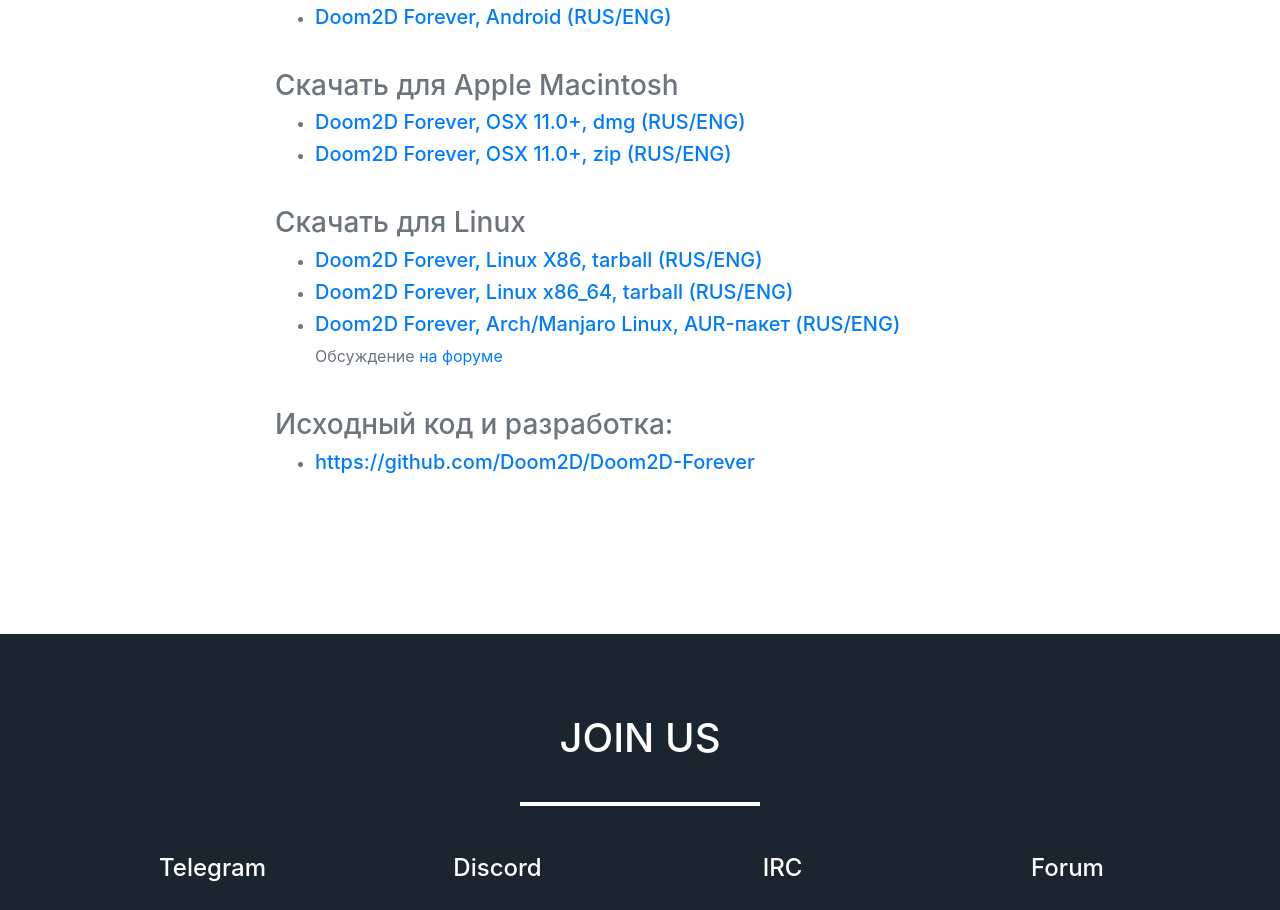
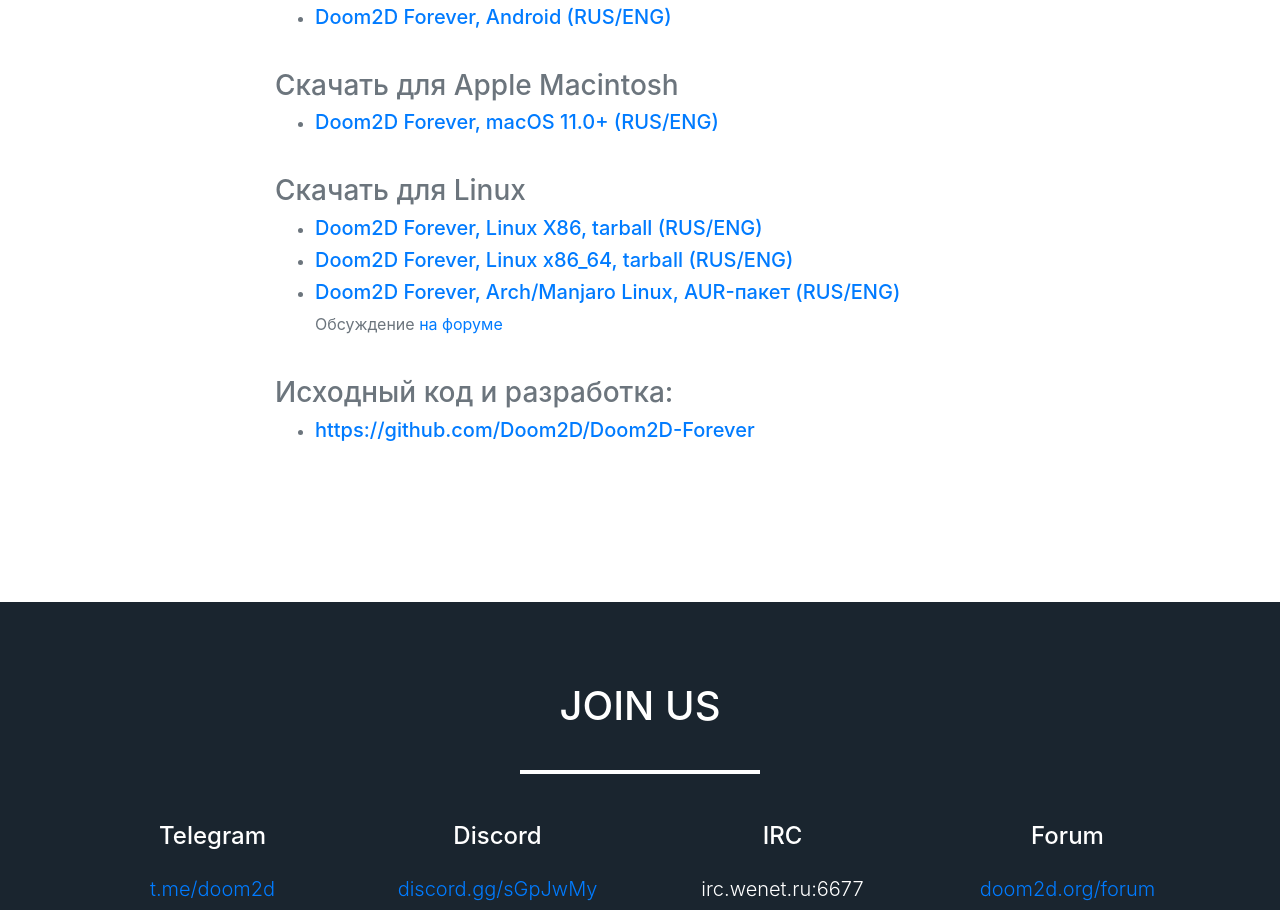
Before and after one commit to gena-nosov/landing, a website with bundled scripts: page index.html in a window 1280 px wide. Shown: the part 2535-3445 px from the top of the page. Built offline with nearby package versions, Linux system fonts and the light colour scheme.

Commit message:
refactor: rename macOS app link and make only it available

```diff
--- a/index.html
+++ b/index.html
@@ -205,8 +205,7 @@
 <br>
 <h3>Скачать для Apple Macintosh</h3>
 <ul>
-<li><h5><a href="https://github.com/Doom2D/flake.nix/releases/latest/download/Doom2D-Forever.dmg ">Doom2D Forever, OSX 11.0+, dmg (RUS/ENG)</a></h5></li>
-<li><h5><a href="https://github.com/Doom2D/flake.nix/releases/latest/download/doom2df_macos.intel64.zip ">Doom2D Forever, OSX 11.0+, zip (RUS/ENG)</a></h5></li>
+<li><h5><a href="https://github.com/Doom2D/flake.nix/releases/latest/download/Doom2D-Forever.dmg ">Doom2D Forever, macOS 11.0+ (RUS/ENG)</a></h5></li>
 </ul>
 
 <br>
```
